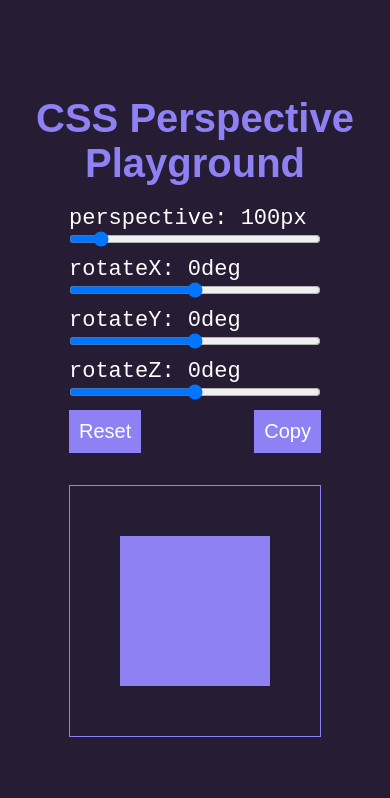
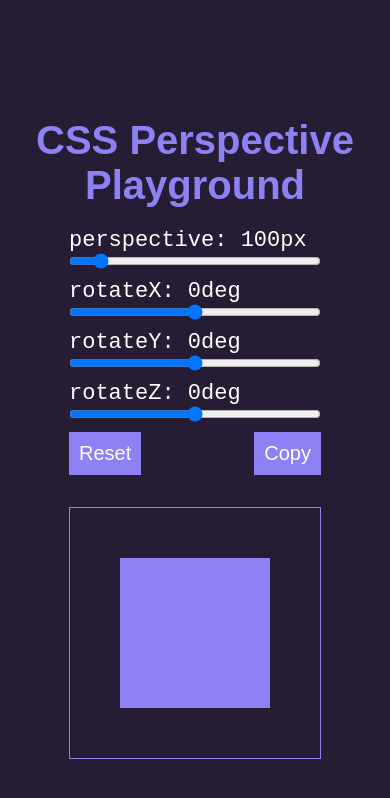
Before and after one commit to jkrk678/css-perspective-vu2sv, a Svelte app: page / in a window 390 px wide. Shown: the top 798 px of the page. Built offline with nearby package versions, Linux system fonts and the light colour scheme.

Commit message:
Ugh. Margins

```diff
--- a/src/components/Title.svelte
+++ b/src/components/Title.svelte
@@ -11,4 +11,10 @@
     font-size: 40px;
     margin: 20px;
   }
+
+  @media (max-width: 1023px) {
+      h2 {
+          margin-top: 4rem;
+      }
+  }
 </style>
```
